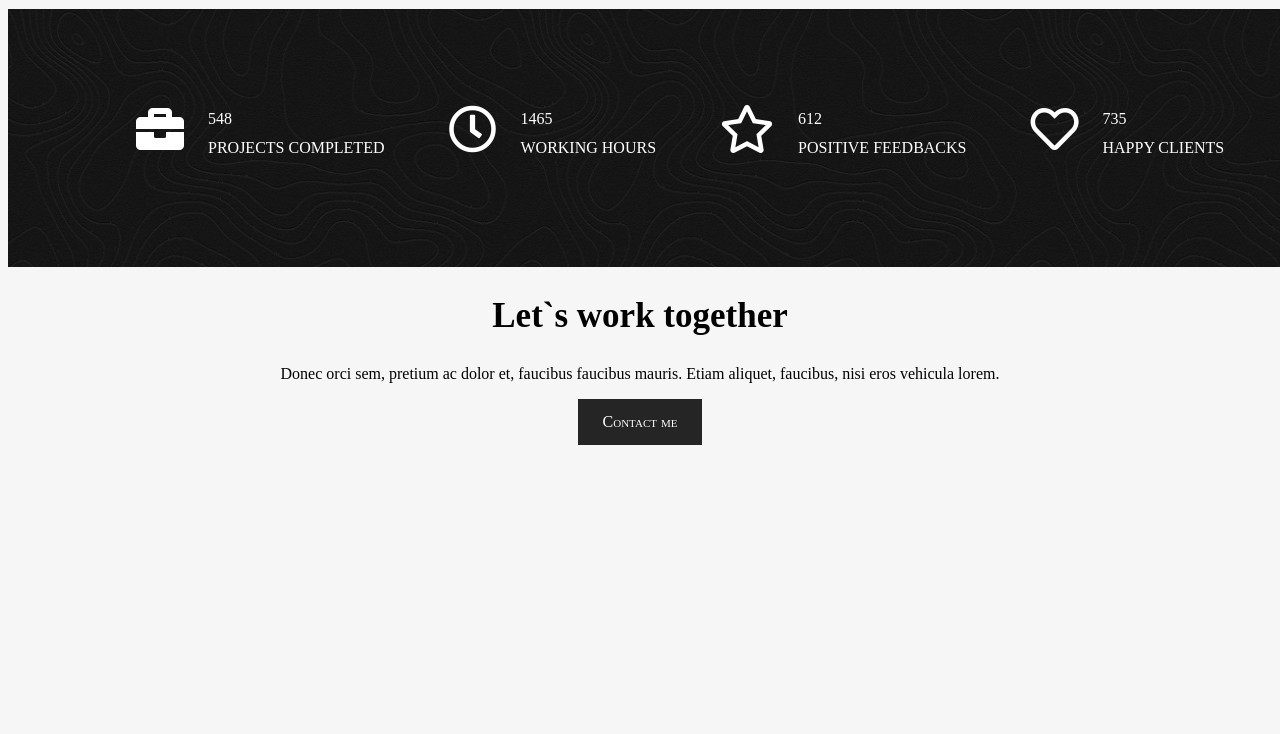
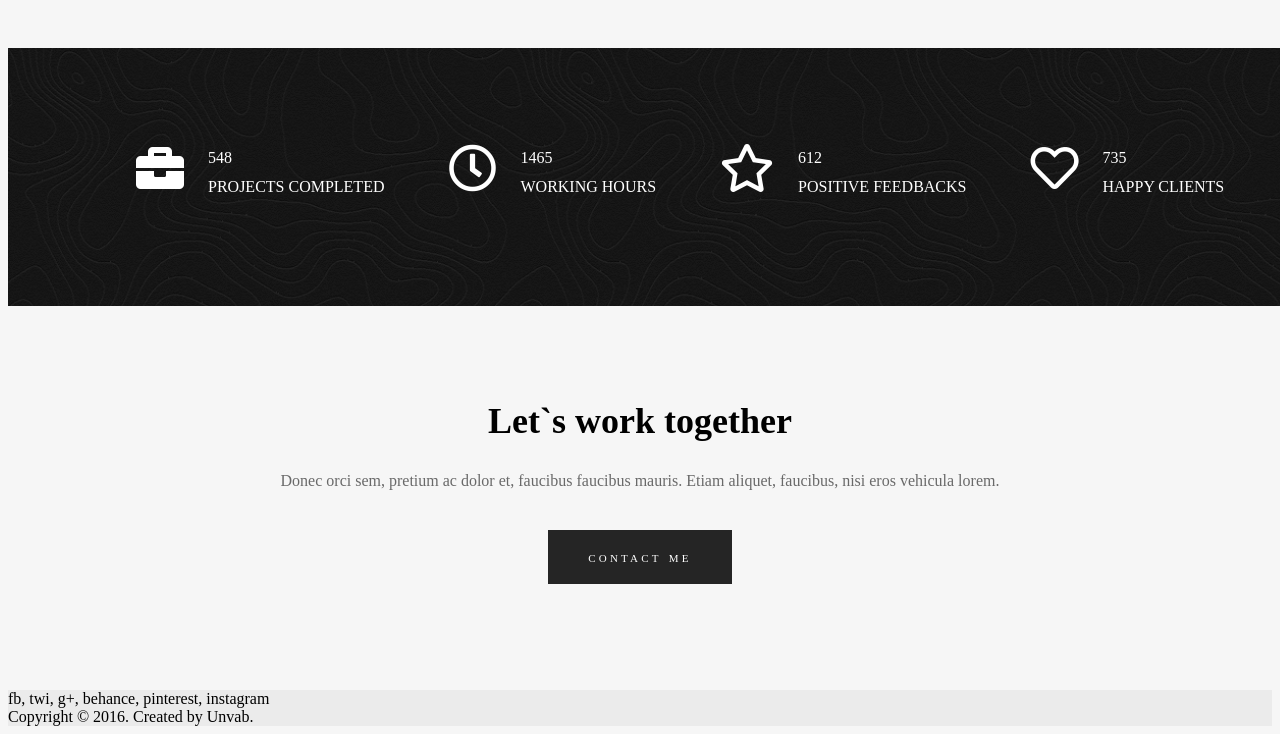
Before and after one commit to Fukkatsumi/Snow, a plain HTML site: page index.html in a window 1280 px wide. Shown: the part 1062-1796 px from the top of the page. Before the commit the page ends 1566 px from the top, so only its background shows below. Drawn offline with Linux system fonts and the light colour scheme.

Commit message:
Updated "Contact" section

```diff
--- a/index.html
+++ b/index.html
@@ -51,9 +51,12 @@
         <h1>Let`s work together</h1>
         <p>Donec orci sem, pretium ac dolor et, faucibus faucibus mauris. Etiam aliquet,
 faucibus, nisi eros vehicula lorem.</p>
-        <a href="default.asp" target="_blank">Contact me</a>
+        <a href="" target="_blank">contact me</a>
     </div>
 </section>
-<footer></footer>
+<footer>
+    <div>fb, twi, g+, behance, pinterest, instagram</div>
+    <div>Copyright © 2016. Created by Unvab.</div>
+</footer>
 </body>
 </html>
--- a/style.css
+++ b/style.css
@@ -51,6 +51,7 @@ section img {
     font-size: 35px;
     float: left;
     padding: 5em;
+    line-height: 1.5em;
 }
 
 .left_column p {
@@ -60,6 +61,8 @@ section img {
 
 .right_column {
     padding: 5em;
+    line-height: 1.5em;
+    color: #696969;
 }
 
 article,
@@ -94,22 +97,28 @@ div.text {
 }
 
 #Contact {
+    padding-top: 4em;
+    padding-bottom: 7.5em;
     text-align: center;
+    color: #696969;
     width: 100%;
     height: 200px;
 }
 
 #Contact h1{
-    font-size: 35px;
-    font-weight: bold;
+    font-size: 36px;
+    font-weight: bolder;
+    color: #000000;
 }
 
 a:link, a:visited {
     background-color: #252525;
     color: #ffffff;
-    padding: 14px 25px;
+    margin-top: 1.5em;
+    padding: 18px 40px;
     text-align: center;
     font-variant: small-caps;
+    letter-spacing: 0.2em;
     text-decoration: none;
     display: inline-block;
 }
```
